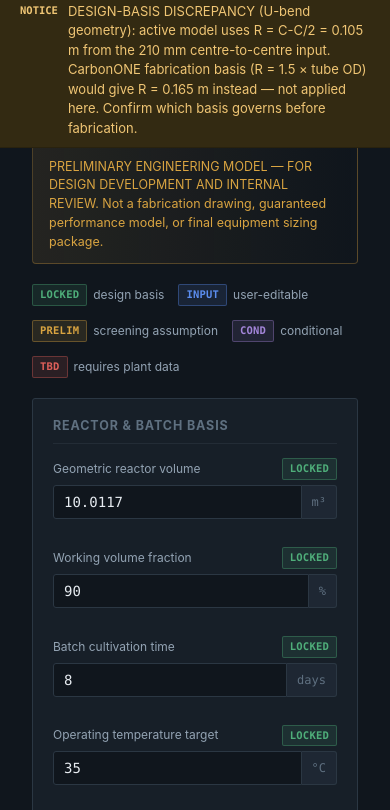
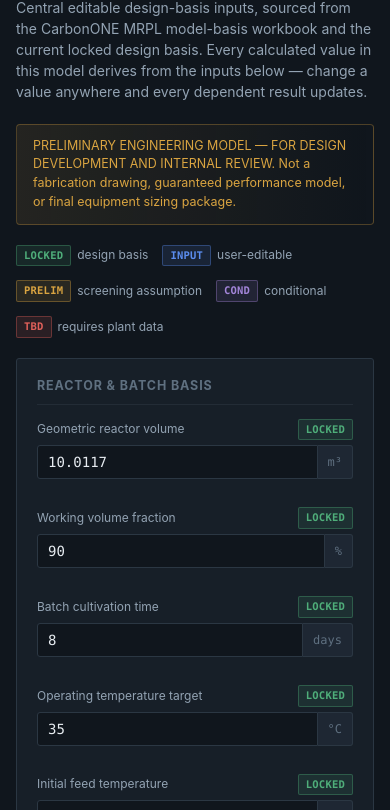
Before and after one commit to clf2/PHOTO-BIO-REACTOR-DESIGN, a plain HTML site: page index.html in a window 390 px wide. Shown: the part 141-951 px from the top of the page. Drawn offline with Linux system fonts and the light colour scheme.

Commit message:
Update index.html

```diff
--- a/index.html
+++ b/index.html
@@ -43,6 +43,7 @@ body{
   font-size:14.5px;
   line-height:1.5;
   -webkit-font-smoothing:antialiased;
+  --warning-height:0px;
 }
 ::selection{background:var(--brand);color:#10161d;}
 a{color:var(--brand2);}
@@ -93,13 +94,28 @@ a{color:var(--brand2);}
 .navitem.active{color:var(--text); border-left-color:var(--brand); background:var(--bg-panel-2);}
 .navitem.active .num{color:var(--brand2);}
 
-.main{margin-left:230px; margin-top:56px; padding:28px 32px 90px; width:calc(100% - 230px); max-width:1180px;}
+.main{
+  margin-left:230px;
+  margin-top:56px;
+  padding:calc(28px + var(--warning-height, 0px)) 32px 90px;
+  width:calc(100% - 230px);
+  max-width:1180px;
+}
 
 @media (max-width:900px){
   .sidebar{transform:translateX(-100%); transition:transform .18s; z-index:60;}
   .sidebar.open{transform:translateX(0);}
   .main{margin-left:0; width:100%;}
   .topbar .brand .title{display:none;}
+  #warningBar{left:0;}
+}
+@media (max-width:700px){
+  .topbar{height:auto; min-height:56px; padding:8px 12px; gap:8px; align-items:flex-start;}
+  .topbar .actions{flex-wrap:wrap; justify-content:flex-end;}
+  .topbar .actions .btn{font-size:11px; padding:6px 8px;}
+  .sidebar{top:56px;}
+  #warningBar{top:56px;}
+  .main{margin-top:56px; padding-left:16px; padding-right:16px;}
 }
 
 /* ---------- Typography ---------- */
@@ -177,7 +193,16 @@ p.lead{color:var(--text-dim); font-size:14px; max-width:70ch; margin:0 0 20px;}
 @media (max-width:600px){.fieldgrid{grid-template-columns:1fr;}}
 
 /* ---------- Warnings ---------- */
-#warningBar{position:fixed; top:56px; left:230px; right:0; z-index:40;}
+#warningBar{
+  position:fixed;
+  top:56px;
+  left:230px;
+  right:0;
+  z-index:40;
+  max-height:45vh;
+  overflow-y:auto;
+  box-shadow:0 1px 0 rgba(0,0,0,.15);
+}
 @media (max-width:900px){#warningBar{left:0;}}
 .warning{
   font-size:13px; padding:9px 20px; display:flex; gap:10px; align-items:flex-start; border-bottom:1px solid rgba(0,0,0,.2);
@@ -446,7 +471,7 @@ hr.soft{border:none; border-top:1px solid var(--border-soft); margin:16px 0;}
       <h2>Volume</h2>
       <div class="row"><div class="label">Geometric reactor volume<span class="sub">V<sub>geom</sub></span></div><div class="meta"><span class="badge locked">LOCKED</span><div class="val" id="r-geomVol">–</div></div></div>
       <div class="row"><div class="label">Working liquid volume<span class="sub">V<sub>working</sub> = V<sub>geom</sub> × fraction</span></div><div class="meta"><span class="badge locked">CALC</span><button class="formula-btn" data-f="workVol">View Formula</button><div class="val" id="r-workVolM3">–</div></div></div>
-      <div class="row"><div class="label">Working liquid volume</div><div class="meta"><div class="val" id="r-workVolL">–</div></div></div>
+      <div class="row"><div class="label">Working liquid volume</div><div class="meta"><button class="formula-btn" data-f="workVolL">View Formula</button><div class="val" id="r-workVolL">–</div></div></div>
     </div>
     <div class="card">
       <h2>U-Bend Geometry</h2>
@@ -480,9 +505,9 @@ hr.soft{border:none; border-top:1px solid var(--border-soft); margin:16px 0;}
   <div class="card">
     <h2>CO₂ Demand</h2>
     <div class="row"><div class="label">CO₂ utilization rate<span class="sub">m<sub>CO2</sub> = V<sub>working</sub> × r<sub>CO2</sub> / 1000</span></div><div class="meta"><button class="formula-btn" data-f="co2UtilH">View Formula</button><div class="val" id="r-co2UtilH">–</div></div></div>
-    <div class="row"><div class="label">CO₂ utilization rate</div><div class="meta"><div class="val" id="r-co2UtilDay">–</div></div></div>
+    <div class="row"><div class="label">CO₂ utilization rate</div><div class="meta"><button class="formula-btn" data-f="co2UtilDay">View Formula</button><div class="val" id="r-co2UtilDay">–</div></div></div>
     <div class="row"><div class="label">CO₂ inlet required<span class="sub">= utilization / capture efficiency</span></div><div class="meta"><button class="formula-btn" data-f="co2Inlet">View Formula</button><div class="val" id="r-co2InletH">–</div></div></div>
-    <div class="row"><div class="label">CO₂ inlet required</div><div class="meta"><div class="val" id="r-co2InletDay">–</div></div></div>
+    <div class="row"><div class="label">CO₂ inlet required</div><div class="meta"><button class="formula-btn" data-f="co2InletDay">View Formula</button><div class="val" id="r-co2InletDay">–</div></div></div>
     <div class="row"><div class="label">CO₂ molar flow<span class="sub">= inlet mass flow / MW</span></div><div class="meta"><button class="formula-btn" data-f="co2Molar">View Formula</button><div class="val" id="r-co2Molar">–</div></div></div>
   </div>
 
@@ -490,9 +515,9 @@ hr.soft{border:none; border-top:1px solid var(--border-soft); margin:16px 0;}
     <h2>Total Flue Gas</h2>
     <div class="row"><div class="label">Total flue-gas molar flow<span class="sub">= CO₂ molar flow / CO₂ fraction</span></div><div class="meta"><button class="formula-btn" data-f="totalMolar">View Formula</button><div class="val" id="r-totalMolar">–</div></div></div>
     <div class="row"><div class="label">Standard flue-gas flow (NTP)<span class="sub">= molar flow × 22.414 m³/kmol</span></div><div class="meta"><button class="formula-btn" data-f="stdFlow">View Formula</button><div class="val" id="r-stdNm3h">–</div></div></div>
-    <div class="row"><div class="label">Standard flue-gas flow</div><div class="meta"><div class="val" id="r-stdNLmin">–</div></div></div>
+    <div class="row"><div class="label">Standard flue-gas flow</div><div class="meta"><button class="formula-btn" data-f="stdNLmin">View Formula</button><div class="val" id="r-stdNLmin">–</div></div></div>
     <div class="row"><div class="label">Actual flue-gas flow at inlet T<span class="sub">= molar flow × V<sub>m</sub>(T)</span></div><div class="meta"><button class="formula-btn" data-f="actFlow">View Formula</button><div class="val" id="r-actM3h">–</div></div></div>
-    <div class="row"><div class="label">Actual flue-gas flow at inlet T</div><div class="meta"><div class="val" id="r-actLmin">–</div></div></div>
+    <div class="row"><div class="label">Actual flue-gas flow at inlet T</div><div class="meta"><button class="formula-btn" data-f="actLmin">View Formula</button><div class="val" id="r-actLmin">–</div></div></div>
   </div>
 
   <div class="grid2">
@@ -541,7 +566,7 @@ hr.soft{border:none; border-top:1px solid var(--border-soft); margin:16px 0;}
     <div class="row"><div class="label">Liquid mass<span class="sub">m<sub>liq</sub> = V<sub>working</sub> × ρ<sub>liq</sub></span></div><div class="meta"><button class="formula-btn" data-f="mLiquid">View Formula</button><div class="val" id="r-mLiquid">–</div></div></div>
     <div class="row"><div class="label">Flue-gas mass flow<span class="sub">= standard flow × ρ<sub>N,gas</sub></span></div><div class="meta"><button class="formula-btn" data-f="mDotGas">View Formula</button><div class="val" id="r-mDotGas">–</div></div></div>
     <div class="row"><div class="label">Initial heat-transfer rate<span class="sub">Q̇₀ = ṁ<sub>gas</sub> Cp<sub>gas</sub>(T<sub>gas</sub> − T₀)</span></div><div class="meta"><button class="formula-btn" data-f="qDot0">View Formula</button><div class="val" id="r-qDot0">–</div></div></div>
-    <div class="row"><div class="label">Liquid thermal capacitance<span class="sub">C = m<sub>liq</sub> Cp<sub>liq</sub></span></div><div class="meta"><div class="val" id="r-cLiquid">–</div></div></div>
+    <div class="row"><div class="label">Liquid thermal capacitance<span class="sub">C = m<sub>liq</sub> Cp<sub>liq</sub></span></div><div class="meta"><button class="formula-btn" data-f="cLiquid">View Formula</button><div class="val" id="r-cLiquid">–</div></div></div>
     <div class="row"><div class="label">Heating coefficient<span class="sub">k = ṁ<sub>gas</sub>Cp<sub>gas</sub> / (m<sub>liq</sub>Cp<sub>liq</sub>)</span></div><div class="meta"><button class="formula-btn" data-f="kCoeff">View Formula</button><div class="val" id="r-kCoeff">–</div></div></div>
   </div>
 
@@ -563,7 +588,7 @@ hr.soft{border:none; border-top:1px solid var(--border-soft); margin:16px 0;}
     <label>Selectable time for point read-out</label>
     <div class="inputwrap"><input type="number" step="1" min="0" max="192" id="in-tSelect" value="192"><span class="unit-suffix">h</span></div>
   </div>
-  <div class="row"><div class="label">Temperature at selected time</div><div class="meta"><div class="val" id="r-tSelectOut">–</div></div></div>
+  <div class="row"><div class="label">Temperature at selected time</div><div class="meta"><button class="formula-btn" data-f="tSelect">View Formula</button><div class="val" id="r-tSelectOut">–</div></div></div>
 
   <div class="qualif">A rigorous overall energy balance requires: heat-transfer effectiveness / UA, ambient heat losses, pump heat, LED heat (if applicable), biological heat, and actual gas–liquid contact/transfer efficiency. None of these are included in the screening model above.</div>
 </section>
@@ -683,7 +708,7 @@ hr.soft{border:none; border-top:1px solid var(--border-soft); margin:16px 0;}
         <tr><td class="label-cell">278 NL/min standard flue gas</td><td>≈173.1 NL/min (current 90% working-volume, 13% CO₂, 85% capture basis)</td></tr>
         <tr><td class="label-cell">4-day HRT continuous-operation basis (~104.29 L/h net throughput)</td><td>Batch cultivation, 8-day cycle — no continuous HRT feed flow in current basis</td></tr>
         <tr><td class="label-cell">~70.67 kg/day CO₂ basis</td><td>54.06 kg/day CO₂ utilization (0.25 g/L/h × 9,010.53 L)</td></tr>
-        <tr><td class="label-cell">Selected liquid velocity 0.10 m/s (Final Design sheet, ~36.7 m³/h circulation)</td><td>Velocity solved from target Re = 5000 (≈0.0848 m/s, ≈31.14 m³/h circulation)</td></tr>
+        <tr><td class="label-cell">Selected liquid velocity 0.10 m/s (Final Design sheet)</td><td>Velocity solved from target Re = 5000 using μ = 1.8 mPa·s (≈0.0848 m/s, ≈31.14 m³/h circulation)</td></tr>
         <tr><td class="label-cell">Flue-gas volumetric basis at 35°C (Final Design sheet update)</td><td>Flue-gas inlet temperature = 80°C per current locked basis</td></tr>
       </tbody>
     </table>
@@ -789,7 +814,7 @@ function compute(s){
   // ---- geometry ----
   r.workVolM3 = s.geomVol * (s.workFrac/100);
   r.workVolL  = r.workVolM3 * 1000;
-  r.ubendR_m  = (s.ubendCC/1000) / 2;
+  r.ubendR_m  = (s.ubendCC/1000) / 2; // locked design basis: R = C-C / 2
   r.ubendL_m  = Math.PI * r.ubendR_m;
   r.lStraight = s.numStraight * s.straightLen;
   r.lBend     = s.numUbends * r.ubendL_m;
@@ -855,10 +880,6 @@ function computeWarnings(s, r){
     // informational only, not shown as warning by default
   }
   w.push({level:'notice', msg:'CYCLONE FINAL SIZING BLOCKED: PM concentration, particle-size distribution and particle density required.'});
-  {
-    const altR = 1.5 * (s.tubeOD/1000);
-    w.push({level:'notice', msg:`DESIGN-BASIS DISCREPANCY (U-bend geometry): active model uses R = C-C/2 = ${fmt(r.ubendR_m,4)} m from the ${fmt(s.ubendCC,0)} mm centre-to-centre input. CarbonONE fabrication basis (R = 1.5 × tube OD) would give R = ${fmt(altR,4)} m instead — not applied here. Confirm which basis governs before fabrication.`});
-  }
   return w;
 }
 
@@ -876,7 +897,7 @@ const FORMULAS = {
   ubendR: (s,r)=>({
     title:'U-Bend Centreline Radius', sub:'Reactor Geometry',
     formula:'R = C-C / 2',
-    vars:'<code>C-C</code> U-bend centre-to-centre spacing (m)',
+    vars:'<code>C-C</code> U-bend centre-to-centre dimension (m); locked design basis uses R = C-C / 2',
     subs:`R = ${fmt(s.ubendCC/1000,4)} / 2`,
     result:`R = ${fmt(r.ubendR_m,4)} m`
   }),
@@ -915,6 +936,7 @@ const FORMULAS = {
     subs:`m_CO2 = ${fmt(r.workVolL,2)} × ${fmt(s.co2Util,3)} / 1000`,
     result:`m_CO2 = ${fmt(r.co2UtilH,4)} kg/h  (${fmt(r.co2UtilDay,2)} kg/day)`
   }),
+  workVolL: (s,r)=>({title:'Working Liquid Volume in Litres', sub:'Reactor Geometry', formula:'V_working,L = V_working,m³ × 1000', vars:'<code>V_working,m³</code> working liquid volume (m³)', subs:`V_working,L = ${fmt(r.workVolM3,4)} × 1000`, result:`V_working = ${fmt(r.workVolL,2)} L`}),
   co2Inlet: (s,r)=>({
     title:'CO₂ Inlet Required', sub:'CO₂ &amp; Flue Gas',
     formula:'m_CO2,in = m_CO2 / η_capture',
@@ -922,6 +944,8 @@ const FORMULAS = {
     subs:`m_CO2,in = ${fmt(r.co2UtilH,4)} / ${fmt(s.captureEff/100,2)}`,
     result:`m_CO2,in = ${fmt(r.co2InletH,4)} kg/h  (${fmt(r.co2InletDay,2)} kg/day)`
   }),
+  co2UtilDay: (s,r)=>({title:'Daily CO₂ Utilization', sub:'CO₂ &amp; Flue Gas', formula:'m_CO2,day = m_CO2,h × 24', vars:'<code>m_CO2,h</code> CO₂ utilization rate (kg/h)', subs:`m_CO2,day = ${fmt(r.co2UtilH,4)} × 24`, result:`m_CO2,day = ${fmt(r.co2UtilDay,2)} kg/day`}),
+  co2InletDay: (s,r)=>({title:'Daily CO₂ Inlet Requirement', sub:'CO₂ &amp; Flue Gas', formula:'m_CO2,in,day = m_CO2,in,h × 24', vars:'<code>m_CO2,in,h</code> inlet CO₂ mass flow (kg/h)', subs:`m_CO2,in,day = ${fmt(r.co2InletH,4)} × 24`, result:`m_CO2,in,day = ${fmt(r.co2InletDay,2)} kg/day`}),
   co2Molar: (s,r)=>({
     title:'CO₂ Molar Flow', sub:'CO₂ &amp; Flue Gas',
     formula:'n_CO2 = m_CO2,in / MW_CO2',
@@ -943,6 +967,7 @@ const FORMULAS = {
     subs:`Q_std = ${fmt(r.totalMolarH,5)} × 22.414`,
     result:`Q_std = ${fmt(r.stdNm3h,3)} Nm³/h  (${fmt(r.stdNLmin,1)} NL/min)`
   }),
+  stdNLmin: (s,r)=>({title:'Standard Flue-Gas Flow in NL/min', sub:'CO₂ &amp; Flue Gas', formula:'Q_std,NL/min = Q_std,Nm³/h × 1000 / 60', vars:'<code>Q_std,Nm³/h</code> standard flue-gas flow (Nm³/h)', subs:`Q_std,NL/min = ${fmt(r.stdNm3h,3)} × 1000 / 60`, result:`Q_std = ${fmt(r.stdNLmin,1)} NL/min`}),
   actFlow: (s,r)=>({
     title:'Actual Flue-Gas Flow at Inlet Temperature', sub:'CO₂ &amp; Flue Gas',
     formula:'V_m(T) = V_m,NTP × (273.15+T)/273.15;   Q_act = n_total × V_m(T)',
@@ -950,6 +975,7 @@ const FORMULAS = {
     subs:`V_m(${fmt(s.flueTempIn,0)}°C) = 22.414 × ${fmt((273.15+s.flueTempIn)/273.15,4)} = ${fmt(r.actMolVol,3)} m³/kmol\nQ_act = ${fmt(r.totalMolarH,5)} × ${fmt(r.actMolVol,3)}`,
     result:`Q_act = ${fmt(r.actM3h,2)} m³/h  (${fmt(r.actLmin,1)} L/min)`
   }),
+  actLmin: (s,r)=>({title:'Actual Flue-Gas Flow in L/min', sub:'CO₂ &amp; Flue Gas', formula:'Q_act,L/min = Q_act,m³/h × 1000 / 60', vars:'<code>Q_act,m³/h</code> actual flue-gas flow at inlet temperature (m³/h)', subs:`Q_act,L/min = ${fmt(r.actM3h,2)} × 1000 / 60`, result:`Q_act = ${fmt(r.actLmin,1)} L/min`}),
   tubeArea: (s,r)=>({
     title:'Tube Cross-Sectional Area', sub:'Hydraulics',
     formula:'A = π D² / 4',
@@ -1006,6 +1032,7 @@ const FORMULAS = {
     subs:`Q̇₀ = ${fmt(r.mDotGas,2)} × ${fmt(s.gasCp,2)} × (${fmt(s.flueTempIn,1)} − ${fmt(s.tempInit,1)})`,
     result:`Q̇₀ = ${fmt(r.qDot0,0)} kJ/h`
   }),
+  cLiquid: (s,r)=>({title:'Liquid Thermal Capacitance', sub:'Energy', formula:'C_liquid = m_liquid × Cp_liquid', vars:'<code>m_liquid</code> liquid mass (kg) · <code>Cp_liquid</code> liquid heat capacity (kJ/kg·K)', subs:`C_liquid = ${fmt(r.mLiquid,1)} × ${fmt(s.liquidCp,2)}`, result:`C_liquid = ${fmt(r.cLiquid,0)} kJ/K`}),
   kCoeff: (s,r)=>({
     title:'Heating Coefficient k', sub:'Energy',
     formula:'k = (ṁ_gas × Cp_gas) / (m_liquid × Cp_liquid)',
@@ -1020,6 +1047,7 @@ const FORMULAS = {
     subs:`T(192) = ${fmt(s.flueTempIn,1)} − (${fmt(s.flueTempIn,1)} − ${fmt(s.tempInit,1)}) × e^(−${fmt(r.kCoeff,6)}×192)`,
     result:`T(192 h) = ${fmt(r.tempAt(192),2)} °C  (rise = ${fmt(r.tempAt(192)-s.tempInit,2)} °C)`
   }),
+  tSelect: (s,r)=>({title:'Temperature at Selected Time', sub:'Energy', formula:'T(t) = T_gas − (T_gas − T₀) × e^(−k t)', vars:'<code>t</code> selected elapsed time (h) · <code>k</code> heating coefficient (1/h) · <code>T_gas</code> inlet gas temperature · <code>T₀</code> initial liquid temperature', subs:`T(${fmt(getSelectedTimeForFormula(),1)}) = ${fmt(s.flueTempIn,1)} − (${fmt(s.flueTempIn,1)} − ${fmt(s.tempInit,1)}) × e^(−${fmt(r.kCoeff,6)}×${fmt(getSelectedTimeForFormula(),1)})`, result:`T(${fmt(getSelectedTimeForFormula(),1)} h) = ${fmt(r.tempAt(getSelectedTimeForFormula()),2)} °C`}),
   cycA: (s,r)=>({
     title:'Cyclone Inlet Area', sub:'Cyclone (screening)',
     formula:'A_in = Q_act / v_inlet',
@@ -1035,6 +1063,8 @@ const FORMULAS = {
     result:`D_c ≈ ${fmt(r.cycD,4)} m  (${fmt(r.cycD*1000,0)} mm) — SCREENING ONLY`
   }),
 };
+
+function getSelectedTimeForFormula(){ const horizon=getTimeHorizon(); const el=document.getElementById('in-tSelect'); const t=el ? (parseFloat(el.value)||0) : horizon; return Math.min(Math.max(t,0),horizon); }
 
 function openFormula(key){
   const r = compute(state);
@@ -1077,7 +1107,7 @@ const IMPACT_MAP = {
   tempTarget: ['Reference target for heating outcome comparison'],
   cycVel: ['Cyclone inlet area', 'Screening cyclone diameter'],
   co2MW: ['CO₂ molar flow', 'Total flue-gas molar flow', 'Standard/actual gas flow'],
-  ubendCC: ['U-bend centreline radius/length', 'Total flow-path length'],
+  ubendCC: ['U-bend radius', 'U-bend length', 'Total U-bend length', 'Total flow-path length'],
   numUbends: ['Total U-bend length', 'Total flow-path length'],
   numStraight: ['Total straight-tube length', 'Total flow-path length'],
   straightLen: ['Total straight-tube length', 'Total flow-path length'],
@@ -1197,10 +1227,18 @@ function renderAll(){
   const warns = computeWarnings(state, r);
   const bar = document.getElementById('warningBar');
   bar.innerHTML = warns.map(w=>`<div class="warning ${w.level}"><span class="wtag">${w.level==='error'?'ERROR':'NOTICE'}</span><span>${w.msg}</span></div>`).join('');
+  updateWarningLayout();
 
   prevValues.__lastActLmin = r.actLmin;
 }
 function set(id, html){ const el=document.getElementById(id); if(el) el.innerHTML = html; }
+
+function updateWarningLayout(){
+  const bar = document.getElementById('warningBar');
+  if(!bar) return;
+  const h = bar.offsetHeight || 0;
+  document.documentElement.style.setProperty('--warning-height', h + 'px');
+}
 
 function getTimeHorizon(){
   const days = Number(state.batchDays);
```
